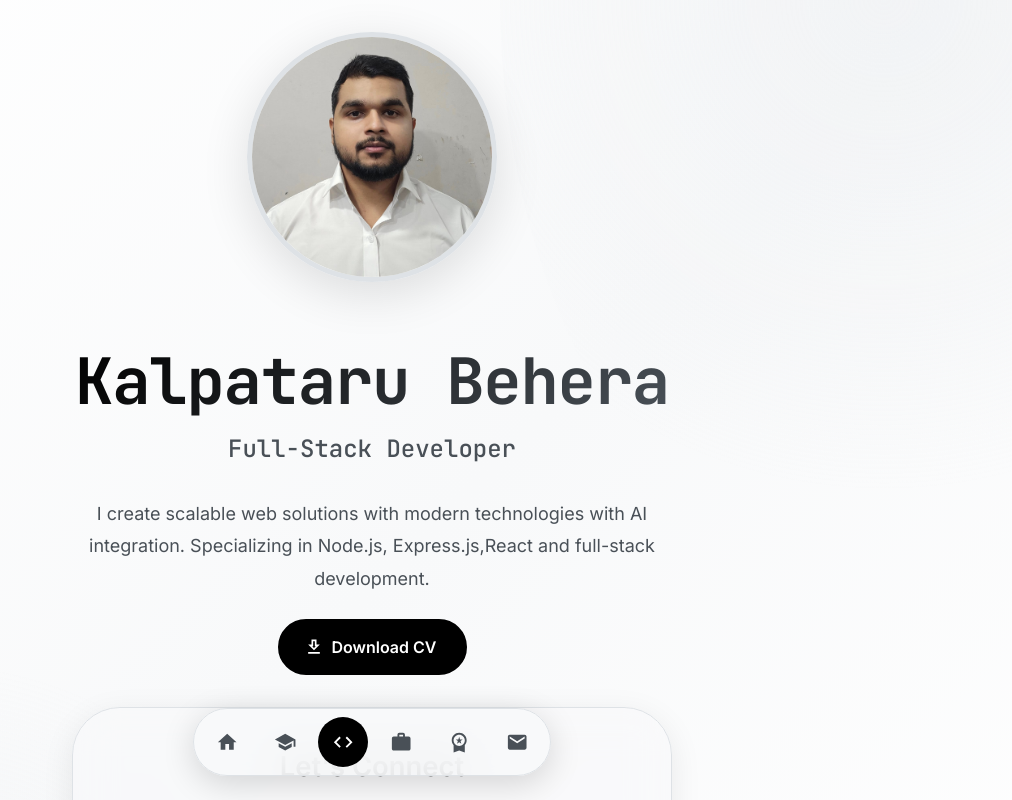
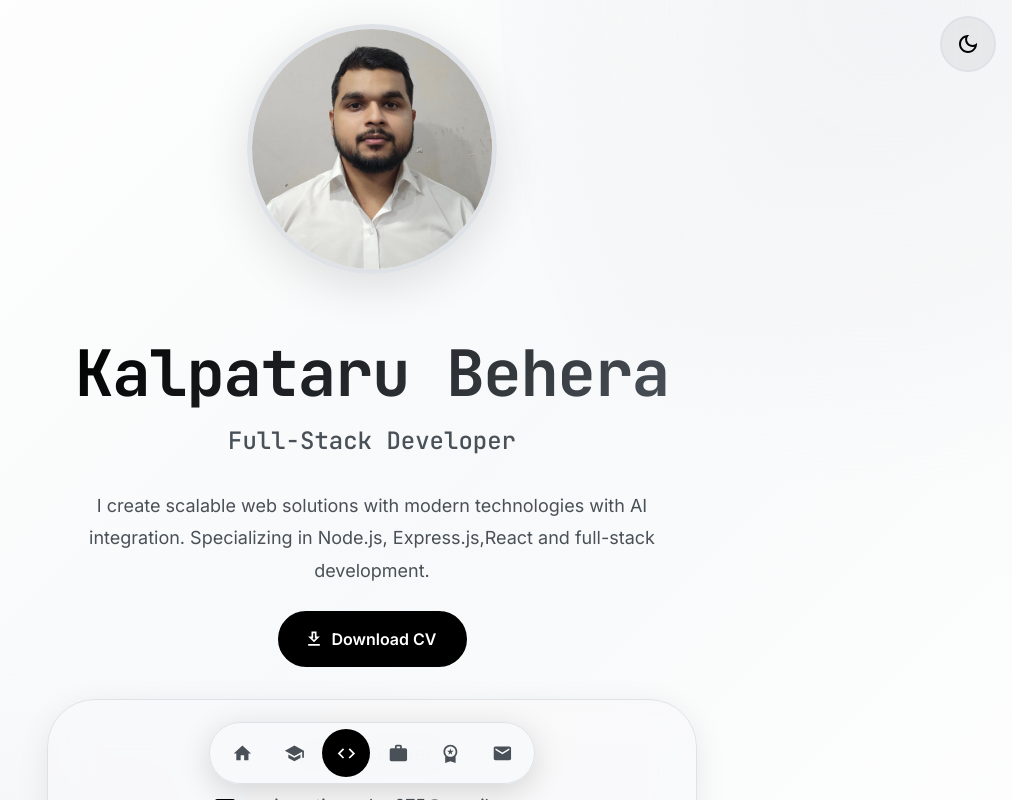
Before and after one commit to dev-krish-xyz/minimal-portfolio, a React (Vite) app: page / in a window 1280 px wide. Shown: the top 800 px of the page, without its empty margins (268-1280 px from the left). Built offline with nearby package versions, Linux system fonts and the light colour scheme.

Commit message:
Fixed reponsiveness

```diff
--- a/src/App.portfolio.tsx
+++ b/src/App.portfolio.tsx
@@ -1,12 +1,15 @@
 import { type FC } from 'react';
+import { ThemeProvider } from './contexts/ThemeContext';
 import ErrorBoundary from './components/ErrorBoundary';
 import Portfolio from './components/Portfolio';
 
 const App: FC = () => {
   return (
-    <ErrorBoundary>
-      <Portfolio />
-    </ErrorBoundary>
+    <ThemeProvider>
+      <ErrorBoundary>
+        <Portfolio />
+      </ErrorBoundary>
+    </ThemeProvider>
   );
 };
 
--- a/src/components/FloatingNavbar.tsx
+++ b/src/components/FloatingNavbar.tsx
@@ -16,40 +16,74 @@ interface NavItem {
 
 const FloatingNav = styled(Box)(({ theme }) => ({
   position: 'fixed',
-  bottom: theme.spacing(3),
+  bottom: theme.spacing(2),
   left: '50%',
   transform: 'translateX(-50%)',
-  background: 'rgba(248, 249, 250, 0.9)',
+  background: theme.palette.mode === 'light'
+    ? 'rgba(248, 249, 250, 0.95)'
+    : 'rgba(26, 26, 26, 0.95)',
   backdropFilter: 'blur(20px)',
-  border: `1px solid ${theme.palette.grey[200]}`,
+  border: `1px solid ${theme.palette.divider}`,
   borderRadius: '50px',
-  padding: theme.spacing(1),
+  padding: theme.spacing(0.75, 1),
   display: 'flex',
   alignItems: 'center',
-  gap: theme.spacing(1),
-  boxShadow: '0 8px 32px rgba(0, 0, 0, 0.15)',
+  gap: theme.spacing(0.5),
+  boxShadow: theme.palette.mode === 'light'
+    ? '0 8px 32px rgba(0, 0, 0, 0.15)'
+    : '0 8px 32px rgba(0, 0, 0, 0.5)',
   zIndex: 1000,
   transition: 'all 0.3s ease',
+  maxWidth: '90vw',
+  overflowX: 'auto',
+  '&::-webkit-scrollbar': {
+    display: 'none'
+  },
   '&:hover': {
-    boxShadow: '0 12px 40px rgba(0, 0, 0, 0.2)',
+    boxShadow: theme.palette.mode === 'light'
+      ? '0 12px 40px rgba(0, 0, 0, 0.2)'
+      : '0 12px 40px rgba(0, 0, 0, 0.6)',
     transform: 'translateX(-50%) translateY(-2px)'
+  },
+  [theme.breakpoints.down('sm')]: {
+    bottom: theme.spacing(1.5),
+    padding: theme.spacing(0.5, 0.75),
+    gap: theme.spacing(0.25)
   }
 }));
 
 const NavButton = styled(IconButton)<{ active?: boolean }>(({ theme, active }) => ({
-  width: 50,
-  height: 50,
+  width: 48,
+  height: 48,
   borderRadius: '50%',
   transition: 'all 0.3s cubic-bezier(0.4, 0, 0.2, 1)',
-  color: active ? theme.palette.background.default : theme.palette.text.secondary,
-  background: active ? theme.palette.text.primary : 'transparent',
+  flexShrink: 0,
+  color: active
+    ? theme.palette.background.default
+    : theme.palette.text.secondary,
+  background: active
+    ? theme.palette.text.primary
+    : 'transparent',
   '& .MuiSvgIcon-root': {
-    fontSize: '1.4rem'
+    fontSize: '1.3rem'
   },
   '&:hover': {
-    background: active ? theme.palette.text.primary : 'rgba(0, 0, 0, 0.05)',
-    color: active ? theme.palette.background.default : theme.palette.text.primary,
+    background: active
+      ? theme.palette.text.primary
+      : theme.palette.mode === 'light'
+        ? 'rgba(0, 0, 0, 0.05)'
+        : 'rgba(255, 255, 255, 0.05)',
+    color: active
+      ? theme.palette.background.default
+      : theme.palette.text.primary,
     transform: 'scale(1.1)'
+  },
+  [theme.breakpoints.down('sm')]: {
+    width: 40,
+    height: 40,
+    '& .MuiSvgIcon-root': {
+      fontSize: '1.1rem'
+    }
   }
 }));
 
--- a/src/components/LandingSection.tsx
+++ b/src/components/LandingSection.tsx
@@ -16,9 +16,13 @@ const LandingContainer = styled(Box)(({ theme }) => ({
   alignItems: 'center',
   justifyContent: 'center',
   background: `linear-gradient(135deg, ${theme.palette.background.default} 0%, ${theme.palette.grey[50]} 50%, ${theme.palette.background.default} 100%)`,
-  padding: theme.spacing(4),
+  padding: theme.spacing(3),
   position: 'relative',
   overflow: 'hidden',
+  [theme.breakpoints.down('sm')]: {
+    padding: theme.spacing(2),
+    minHeight: 'calc(100vh - 80px)'
+  },
   '&::before': {
     content: '""',
     position: 'absolute',
@@ -28,7 +32,7 @@ const LandingContainer = styled(Box)(({ theme }) => ({
     height: '100%',
     background: `radial-gradient(circle, ${theme.palette.grey[100]} 0%, transparent 70%)`,
     borderRadius: '50%',
-    opacity: 0.4,
+    opacity: theme.palette.mode === 'light' ? 0.4 : 0.2,
     animation: 'float 6s ease-in-out infinite'
   },
   '&::after': {
@@ -40,16 +44,20 @@ const LandingContainer = styled(Box)(({ theme }) => ({
     height: '80%',
     background: `radial-gradient(circle, ${theme.palette.grey[100]} 0%, transparent 70%)`,
     borderRadius: '50%',
-    opacity: 0.3,
+    opacity: theme.palette.mode === 'light' ? 0.3 : 0.15,
     animation: 'float 8s ease-in-out infinite reverse'
   }
 }));
 
-const LandingContent = styled(Stack)(() => ({
+const LandingContent = styled(Stack)(({ theme }) => ({
   textAlign: 'center',
   maxWidth: '700px',
+  width: '100%',
   position: 'relative',
-  zIndex: 1
+  zIndex: 1,
+  [theme.breakpoints.down('sm')]: {
+    maxWidth: '100%'
+  }
 }));
 
 const ProfileAvatar = styled(Avatar)(({ theme }) => ({
@@ -57,26 +65,37 @@ const ProfileAvatar = styled(Avatar)(({ theme }) => ({
   height: 250,
   margin: '0 auto',
   marginBottom: '2rem',
-  border: `5px solid ${theme.palette.grey[200]}`,
-  boxShadow: '0 12px 48px rgba(0, 0, 0, 0.12)',
+  border: `5px solid ${theme.palette.divider}`,
+  boxShadow: theme.palette.mode === 'light'
+    ? '0 12px 48px rgba(0, 0, 0, 0.12)'
+    : '0 12px 48px rgba(0, 0, 0, 0.5)',
   transition: 'all 0.4s cubic-bezier(0.4, 0, 0.2, 1)',
   display: 'block',
   '&:hover': {
     transform: 'scale(1.08)',
-    boxShadow: '0 16px 56px rgba(0, 0, 0, 0.18)',
+    boxShadow: theme.palette.mode === 'light'
+      ? '0 16px 56px rgba(0, 0, 0, 0.18)'
+      : '0 16px 56px rgba(0, 0, 0, 0.6)',
     borderColor: theme.palette.grey[300]
   },
-  [theme.breakpoints.down('sm')]: {
+  [theme.breakpoints.down('md')]: {
     width: 200,
     height: 200
+  },
+  [theme.breakpoints.down('sm')]: {
+    width: 150,
+    height: 150,
+    marginBottom: '1.5rem'
   }
 }));
 
 const SocialIconButton = styled('a')(({ theme }) => ({
   width: 48,
   height: 48,
-  background: 'rgba(0, 0, 0, 0.04)',
-  border: `1px solid ${theme.palette.grey[300]}`,
+  background: theme.palette.mode === 'light'
+    ? 'rgba(0, 0, 0, 0.04)'
+    : 'rgba(255, 255, 255, 0.04)',
+  border: `1px solid ${theme.palette.divider}`,
   borderRadius: '50%',
   color: theme.palette.text.primary,
   display: 'flex',
@@ -85,17 +104,29 @@ const SocialIconButton = styled('a')(({ theme }) => ({
   textDecoration: 'none',
   transition: 'all 0.3s cubic-bezier(0.4, 0, 0.2, 1)',
   cursor: 'pointer',
+  flexShrink: 0,
   '&:hover': {
     background: theme.palette.text.primary,
     color: theme.palette.background.default,
     transform: 'translateY(-2px) scale(1.05)',
-    boxShadow: '0 8px 25px rgba(0, 0, 0, 0.15)'
+    boxShadow: theme.palette.mode === 'light'
+      ? '0 8px 25px rgba(0, 0, 0, 0.15)'
+      : '0 8px 25px rgba(0, 0, 0, 0.5)'
+  },
+  [theme.breakpoints.down('sm')]: {
+    width: 40,
+    height: 40,
+    '& svg': {
+      fontSize: '1.25rem'
+    }
   }
 }));
 
 const ActionButton = styled(Button)(({ theme }) => ({
-  background: 'rgba(0, 0, 0, 0.05)',
-  border: `2px solid ${theme.palette.grey[300]}`,
+  background: theme.palette.mode === 'light'
+    ? 'rgba(0, 0, 0, 0.05)'
+    : 'rgba(255, 255, 255, 0.05)',
+  border: `2px solid ${theme.palette.divider}`,
   borderRadius: '50px',
   padding: theme.spacing(1.5, 3),
   color: theme.palette.text.primary,
@@ -123,10 +154,20 @@ const DownloadButton = styled(Button)(({ theme }) => ({
   textTransform: 'none',
   transition: 'all 0.3s cubic-bezier(0.4, 0, 0.2, 1)',
   '&:hover': {
-    background: theme.palette.grey[900],
-    borderColor: theme.palette.grey[900],
+    background: theme.palette.mode === 'light'
+      ? theme.palette.grey[900]
+      : theme.palette.grey[100],
+    borderColor: theme.palette.mode === 'light'
+      ? theme.palette.grey[900]
+      : theme.palette.grey[100],
     transform: 'translateY(-3px)',
-    boxShadow: '0 12px 35px rgba(0, 0, 0, 0.3)'
+    boxShadow: theme.palette.mode === 'light'
+      ? '0 12px 35px rgba(0, 0, 0, 0.3)'
+      : '0 12px 35px rgba(255, 255, 255, 0.3)'
+  },
+  [theme.breakpoints.down('sm')]: {
+    padding: theme.spacing(1.25, 2.5),
+    fontSize: '0.9rem'
   }
 }));
 
--- a/src/components/Portfolio.tsx
+++ b/src/components/Portfolio.tsx
@@ -1,6 +1,5 @@
 import { type FC } from 'react';
-import { ThemeProvider, CssBaseline } from '@mui/material';
-import theme from '../theme';
+import { CssBaseline } from '@mui/material';
 import LandingSection from './LandingSection';
 import EducationSection from './EducationSection';
 import TechnicalSkillsSection from './TechnicalSkillsSection';
@@ -8,11 +7,13 @@ import ProjectsSection from './ProjectsSection';
 import CertificationsSection from './CertificationsSection';
 import ContactSection from './ContactSection';
 import FloatingNavbar from './FloatingNavbar';
+import ThemeToggle from './ThemeToggle';
 
 const Portfolio: FC = () => {
   return (
-    <ThemeProvider theme={theme}>
+    <>
       <CssBaseline />
+      <ThemeToggle />
       <LandingSection />
       <EducationSection />
       <TechnicalSkillsSection />
@@ -20,7 +21,7 @@ const Portfolio: FC = () => {
       <CertificationsSection />
       <ContactSection />
       <FloatingNavbar />
-    </ThemeProvider>
+    </>
   );
 };
 
--- /dev/null
+++ b/src/components/ThemeToggle.tsx
@@ -0,0 +1,63 @@
+import { type FC } from 'react';
+import { IconButton, Tooltip } from '@mui/material';
+import { styled } from '@mui/material/styles';
+import LightModeOutlinedIcon from '@mui/icons-material/LightModeOutlined';
+import DarkModeOutlinedIcon from '@mui/icons-material/DarkModeOutlined';
+import { useThemeMode } from '../contexts/ThemeContext';
+
+const StyledToggleButton = styled(IconButton)(({ theme }) => ({
+  position: 'fixed',
+  top: theme.spacing(2),
+  right: theme.spacing(2),
+  width: 56,
+  height: 56,
+  background: theme.palette.mode === 'light'
+    ? 'rgba(0, 0, 0, 0.05)'
+    : 'rgba(255, 255, 255, 0.05)',
+  backdropFilter: 'blur(10px)',
+  border: `2px solid ${theme.palette.divider}`,
+  transition: 'all 0.3s cubic-bezier(0.4, 0, 0.2, 1)',
+  zIndex: 1100,
+  '&:hover': {
+    background: theme.palette.mode === 'light'
+      ? 'rgba(0, 0, 0, 0.1)'
+      : 'rgba(255, 255, 255, 0.1)',
+    transform: 'scale(1.1) rotate(15deg)',
+    boxShadow: theme.shadows[8]
+  },
+  '& .MuiSvgIcon-root': {
+    fontSize: '1.5rem',
+    transition: 'transform 0.3s ease'
+  },
+  [theme.breakpoints.down('sm')]: {
+    width: 48,
+    height: 48,
+    top: theme.spacing(1.5),
+    right: theme.spacing(1.5),
+    '& .MuiSvgIcon-root': {
+      fontSize: '1.25rem'
+    }
+  }
+}));
+
+const ThemeToggle: FC = () => {
+  const { mode, toggleTheme } = useThemeMode();
+
+  return (
+    <Tooltip title={mode === 'light' ? 'Switch to Dark Mode' : 'Switch to Light Mode'} arrow>
+      <StyledToggleButton
+        onClick={toggleTheme}
+        aria-label="toggle theme"
+        color="primary"
+      >
+        {mode === 'light' ? (
+          <DarkModeOutlinedIcon />
+        ) : (
+          <LightModeOutlinedIcon />
+        )}
+      </StyledToggleButton>
+    </Tooltip>
+  );
+};
+
+export default ThemeToggle;
--- /dev/null
+++ b/src/contexts/ThemeContext.tsx
@@ -0,0 +1,54 @@
+import { createContext, useContext, useState, useMemo, useEffect, type FC, type ReactNode } from 'react';
+import { ThemeProvider as MuiThemeProvider, type PaletteMode } from '@mui/material';
+import { getTheme } from '../theme';
+
+interface ThemeContextType {
+  mode: PaletteMode;
+  toggleTheme: () => void;
+}
+
+const ThemeContext = createContext<ThemeContextType | undefined>(undefined);
+
+export const useThemeMode = () => {
+  const context = useContext(ThemeContext);
+  if (!context) {
+    throw new Error('useThemeMode must be used within ThemeProvider');
+  }
+  return context;
+};
+
+interface ThemeProviderProps {
+  children: ReactNode;
+}
+
+export const ThemeProvider: FC<ThemeProviderProps> = ({ children }) => {
+  const [mode, setMode] = useState<PaletteMode>(() => {
+    if (typeof window !== 'undefined') {
+      const saved = localStorage.getItem('theme-mode');
+      return (saved as PaletteMode) || 'light';
+    }
+    return 'light';
+  });
+
+  useEffect(() => {
+    if (typeof window !== 'undefined') {
+      localStorage.setItem('theme-mode', mode);
+    }
+  }, [mode]);
+
+  const toggleTheme = () => {
+    setMode((prevMode) => (prevMode === 'light' ? 'dark' : 'light'));
+  };
+
+  const theme = useMemo(() => getTheme(mode), [mode]);
+
+  const value = useMemo(() => ({ mode, toggleTheme }), [mode]);
+
+  return (
+    <ThemeContext.Provider value={value}>
+      <MuiThemeProvider theme={theme}>
+        {children}
+      </MuiThemeProvider>
+    </ThemeContext.Provider>
+  );
+};
--- a/src/theme.ts
+++ b/src/theme.ts
@@ -1,46 +1,42 @@
-import { createTheme } from '@mui/material/styles';
+import { createTheme, type PaletteMode } from '@mui/material/styles';
 
-const theme = createTheme({
+export const getTheme = (mode: PaletteMode) => createTheme({
   palette: {
-    mode: 'light',
+    mode,
     primary: {
-      main: '#000000',
-      light: '#212529',
-      dark: '#000000',
-      contrastText: '#ffffff'
+      main: mode === 'light' ? '#000000' : '#ffffff',
+      light: mode === 'light' ? '#212529' : '#e9ecef',
+      dark: mode === 'light' ? '#000000' : '#ffffff',
+      contrastText: mode === 'light' ? '#ffffff' : '#000000'
     },
     secondary: {
-      main: '#6c757d',
-      light: '#adb5bd',
-      dark: '#495057',
+      main: mode === 'light' ? '#6c757d' : '#adb5bd',
+      light: mode === 'light' ? '#adb5bd' : '#ced4da',
+      dark: mode === 'light' ? '#495057' : '#6c757d',
       contrastText: '#ffffff'
     },
     text: {
-      primary: '#000000',
-      secondary: '#495057',
-      disabled: '#adb5bd'
+      primary: mode === 'light' ? '#000000' : '#ffffff',
+      secondary: mode === 'light' ? '#495057' : '#adb5bd',
+      disabled: mode === 'light' ? '#adb5bd' : '#6c757d'
     },
     background: {
-      default: '#ffffff',
-      paper: '#f8f9fa'
+      default: mode === 'light' ? '#ffffff' : '#0a0a0a',
+      paper: mode === 'light' ? '#f8f9fa' : '#1a1a1a'
     },
     grey: {
-      50: '#f8f9fa',
-      100: '#e9ecef',
-      200: '#dee2e6',
-      300: '#ced4da',
-      400: '#adb5bd',
+      50: mode === 'light' ? '#f8f9fa' : '#1a1a1a',
+      100: mode === 'light' ? '#e9ecef' : '#212529',
+      200: mode === 'light' ? '#dee2e6' : '#343a40',
+      300: mode === 'light' ? '#ced4da' : '#495057',
+      400: mode === 'light' ? '#adb5bd' : '#6c757d',
       500: '#6c757d',
-      600: '#495057',
-      700: '#343a40',
-      800: '#212529',
-      900: '#000000'
+      600: mode === 'light' ? '#495057' : '#adb5bd',
+      700: mode === 'light' ? '#343a40' : '#ced4da',
+      800: mode === 'light' ? '#212529' : '#dee2e6',
+      900: mode === 'light' ? '#000000' : '#f8f9fa'
     },
-    common: {
-      black: '#000000',
-      white: '#ffffff'
-    },
-    divider: '#dee2e6'
+    divider: mode === 'light' ? '#dee2e6' : '#343a40'
   },
   typography: {
     fontFamily: '"Inter", "Roboto Mono", -apple-system, BlinkMacSystemFont, "Segoe UI", Roboto, monospace',
@@ -51,41 +47,53 @@ const theme = createTheme({
     fontWeightBold: 700,
     h1: {
       fontFamily: '"JetBrains Mono", "Roboto Mono", monospace',
-      fontSize: '4rem',
+      fontSize: 'clamp(2.5rem, 8vw, 4rem)',
       fontWeight: 700,
       lineHeight: 1.1,
       letterSpacing: '-0.01em'
     },
     h2: {
       fontFamily: '"JetBrains Mono", "Roboto Mono", monospace',
-      fontSize: '3rem',
+      fontSize: 'clamp(2rem, 6vw, 3rem)',
       fontWeight: 600,
       lineHeight: 1.2,
       letterSpacing: '0em'
     },
     h3: {
       fontFamily: '"JetBrains Mono", "Roboto Mono", monospace',
-      fontSize: '2rem',
+      fontSize: 'clamp(1.5rem, 4vw, 2rem)',
       fontWeight: 600,
       lineHeight: 1.3,
       letterSpacing: '0em'
     },
     h4: {
       fontFamily: '"JetBrains Mono", "Roboto Mono", monospace',
-      fontSize: '1.5rem',
+      fontSize: 'clamp(1.25rem, 3vw, 1.5rem)',
       fontWeight: 500,
       lineHeight: 1.4,
       letterSpacing: '0em'
     },
+    h5: {
+      fontFamily: '"JetBrains Mono", "Roboto Mono", monospace',
+      fontSize: 'clamp(1.125rem, 2.5vw, 1.25rem)',
+      fontWeight: 500,
+      lineHeight: 1.4
+    },
+    h6: {
+      fontFamily: '"JetBrains Mono", "Roboto Mono", monospace',
+      fontSize: 'clamp(1rem, 2vw, 1.125rem)',
+      fontWeight: 600,
+      lineHeight: 1.4
+    },
     body1: {
       fontFamily: '"Inter", sans-serif',
-      fontSize: '1.125rem',
+      fontSize: 'clamp(1rem, 2vw, 1.125rem)',
       lineHeight: 1.6,
       fontWeight: 400
     },
     body2: {
       fontFamily: '"Inter", sans-serif',
-      fontSize: '1rem',
+      fontSize: 'clamp(0.875rem, 1.5vw, 1rem)',
       lineHeight: 1.5,
       fontWeight: 400
     }
@@ -93,33 +101,30 @@ const theme = createTheme({
   shape: {
     borderRadius: 12
   },
-  shadows: [
-    'none',
-    '0px 2px 4px rgba(0, 0, 0, 0.05)',
-    '0px 4px 8px rgba(0, 0, 0, 0.08)',
-    '0px 8px 16px rgba(0, 0, 0, 0.1)',
-    '0px 12px 24px rgba(0, 0, 0, 0.12)',
-    '0px 16px 32px rgba(0, 0, 0, 0.15)',
-    '0px 20px 40px rgba(0, 0, 0, 0.18)',
-    '0px 24px 48px rgba(0, 0, 0, 0.2)',
-    '0px 32px 64px rgba(0, 0, 0, 0.25)',
-    '0px 40px 80px rgba(0, 0, 0, 0.3)',
-    '0px 48px 96px rgba(0, 0, 0, 0.35)',
-    '0px 56px 112px rgba(0, 0, 0, 0.4)',
-    '0px 64px 128px rgba(0, 0, 0, 0.45)',
-    '0px 72px 144px rgba(0, 0, 0, 0.5)',
-    '0px 80px 160px rgba(0, 0, 0, 0.55)',
-    '0px 88px 176px rgba(0, 0, 0, 0.6)',
-    '0px 96px 192px rgba(0, 0, 0, 0.65)',
-    '0px 104px 208px rgba(0, 0, 0, 0.7)',
-    '0px 112px 224px rgba(0, 0, 0, 0.75)',
-    '0px 120px 240px rgba(0, 0, 0, 0.8)',
-    '0px 128px 256px rgba(0, 0, 0, 0.85)',
-    '0px 136px 272px rgba(0, 0, 0, 0.9)',
-    '0px 144px 288px rgba(0, 0, 0, 0.95)',
-    '0px 152px 304px rgba(0, 0, 0, 1)',
-    '0px 160px 320px rgba(0, 0, 0, 1)'
-  ]
+  breakpoints: {
+    values: {
+      xs: 0,
+      sm: 600,
+      md: 900,
+      lg: 1200,
+      xl: 1536
+    }
+  },
+  components: {
+    MuiContainer: {
+      styleOverrides: {
+        root: {
+          paddingLeft: 16,
+          paddingRight: 16,
+          '@media (min-width: 600px)': {
+            paddingLeft: 24,
+            paddingRight: 24
+          }
+        }
+      }
+    }
+  }
 });
 
+const theme = getTheme('light');
 export default theme;
```
Also changed, not shown: 2 other files (tests, documents, lock files or other folders).
